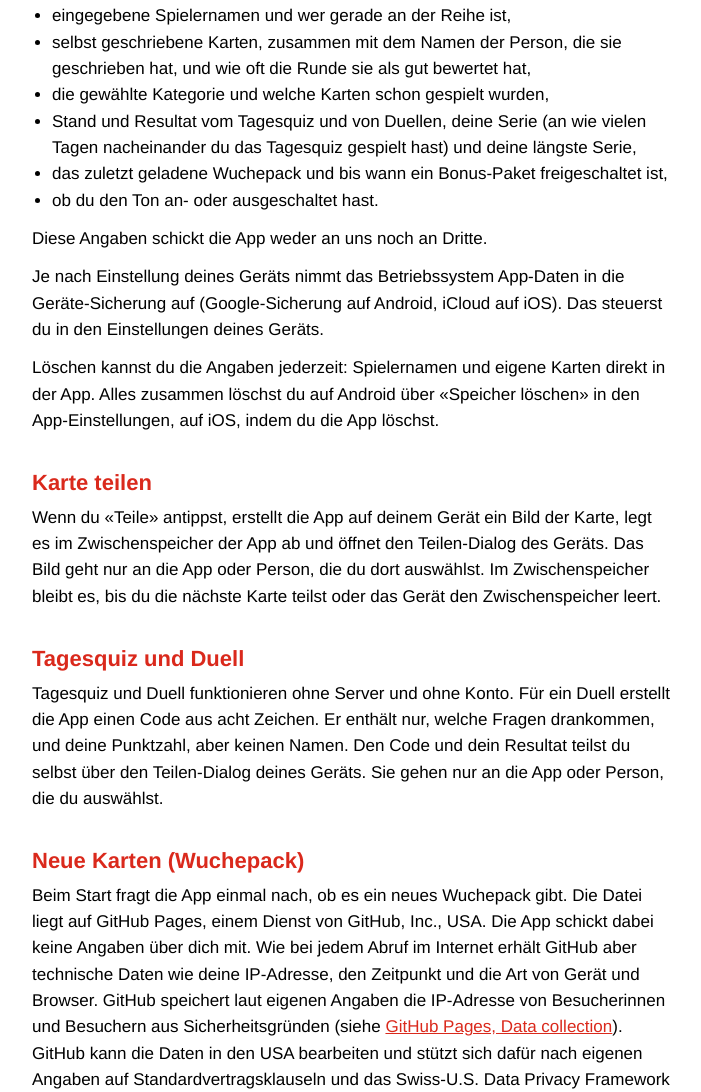
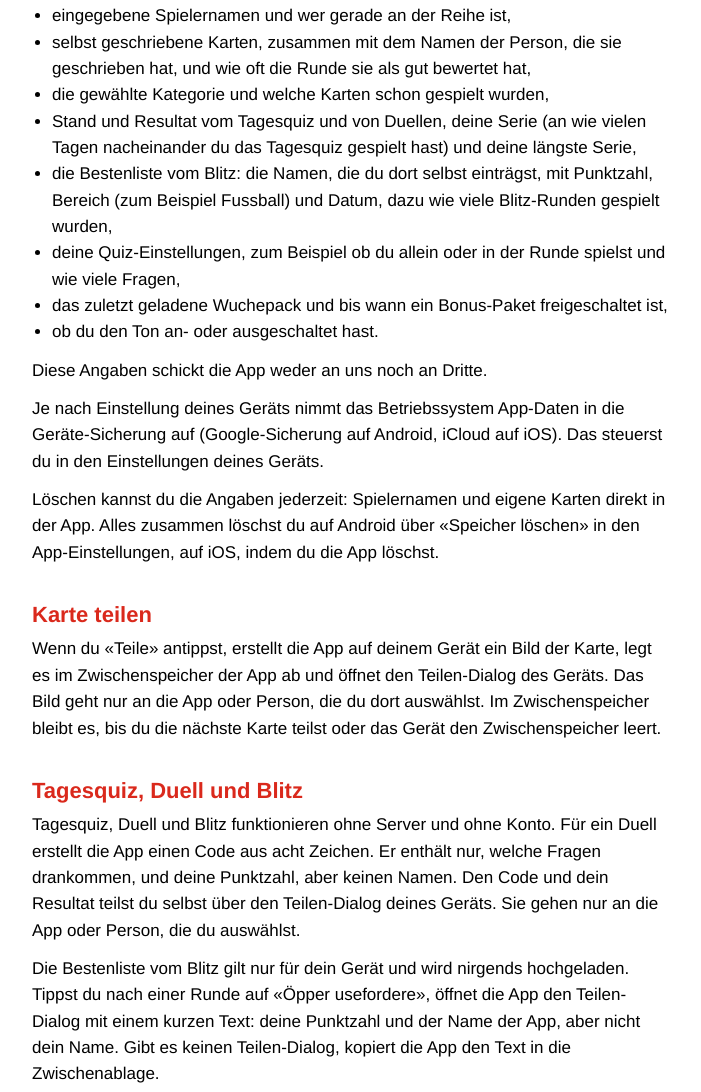
Before and after one commit to Pingulinhoo/Pingulinhoo.github.io, a plain HTML site: page eidgnoss/privacy.html in a window 1280 px wide. Shown: the part 505-1597 px from the top of the page, without its empty margins (288-989 px from the left). Drawn offline with Linux system fonts and the light colour scheme.

Commit message:
Neuer Name «Bisch en Eidgnoss?»: Startseite, Datenschutz, app-ads.txt
Ordner wer-wuerd heisst jetzt eidgnoss, neue Support-Adresse.

Co-Authored-By: Claude Opus 5.5 <noreply@anthropic.com>

```diff
--- a/wer-wuerd/privacy.html
+++ b/eidgnoss/privacy.html
@@ -3,7 +3,7 @@
   <head>
     <meta charset="UTF-8" />
     <meta name="viewport" content="width=device-width, initial-scale=1" />
-    <title>Datenschutzerklärung – Wer würd?</title>
+    <title>Datenschutzerklärung – Bisch en Eidgnoss?</title>
     <link rel="icon" href="icon.svg" type="image/svg+xml" />
     <style>
       :root {
@@ -62,7 +62,7 @@
   <body>
     <main>
       <h1>Datenschutzerklärung</h1>
-      <p class="stand">App «Wer würd?» für Android und iOS. Stand: November 2026.</p>
+      <p class="stand">App «Bisch en Eidgnoss?» für Android und iOS. Stand: November 2026.</p>
 
       <h2>Kurz gesagt</h2>
       <ul>
@@ -88,6 +88,11 @@
           Stand und Resultat vom Tagesquiz und von Duellen, deine Serie (an wie vielen Tagen nacheinander du das
           Tagesquiz gespielt hast) und deine längste Serie,
         </li>
+        <li>
+          die Bestenliste vom Blitz: die Namen, die du dort selbst einträgst, mit Punktzahl, Bereich (zum Beispiel
+          Fussball) und Datum, dazu wie viele Blitz-Runden gespielt wurden,
+        </li>
+        <li>deine Quiz-Einstellungen, zum Beispiel ob du allein oder in der Runde spielst und wie viele Fragen,</li>
         <li>das zuletzt geladene Wuchepack und bis wann ein Bonus-Paket freigeschaltet ist,</li>
         <li>ob du den Ton an- oder ausgeschaltet hast.</li>
       </ul>
@@ -109,12 +114,17 @@
         leert.
       </p>
 
-      <h2>Tagesquiz und Duell</h2>
+      <h2>Tagesquiz, Duell und Blitz</h2>
       <p>
-        Tagesquiz und Duell funktionieren ohne Server und ohne Konto. Für ein Duell erstellt die App einen Code aus acht
-        Zeichen. Er enthält nur, welche Fragen drankommen, und deine Punktzahl, aber keinen Namen. Den Code und dein
+        Tagesquiz, Duell und Blitz funktionieren ohne Server und ohne Konto. Für ein Duell erstellt die App einen Code aus
+        acht Zeichen. Er enthält nur, welche Fragen drankommen, und deine Punktzahl, aber keinen Namen. Den Code und dein
         Resultat teilst du selbst über den Teilen-Dialog deines Geräts. Sie gehen nur an die App oder Person, die du
         auswählst.
+      </p>
+      <p>
+        Die Bestenliste vom Blitz gilt nur für dein Gerät und wird nirgends hochgeladen. Tippst du nach einer Runde auf
+        «Öpper usefordere», öffnet die App den Teilen-Dialog mit einem kurzen Text: deine Punktzahl und der Name der
+        App, aber nicht dein Name. Gibt es keinen Teilen-Dialog, kopiert die App den Text in die Zwischenablage.
       </p>
 
       <h2>Neue Karten (Wuchepack)</h2>
```
Also changed, not shown: index.html (+12 -9 lines), app-ads.txt, eidgnoss/icon.svg (renamed from wer-wuerd/icon.svg), eidgnoss/wuchepack.json (renamed from wer-wuerd/wuchepack.json).
